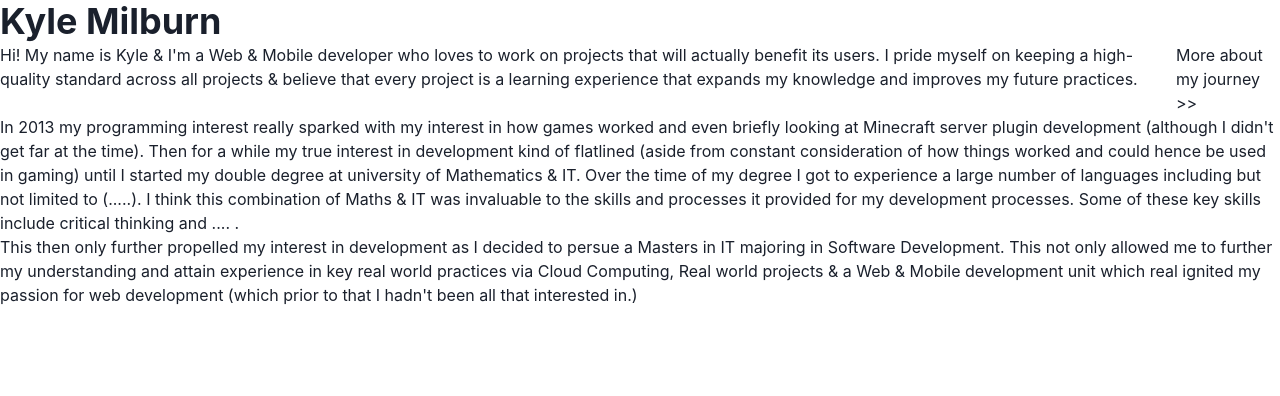
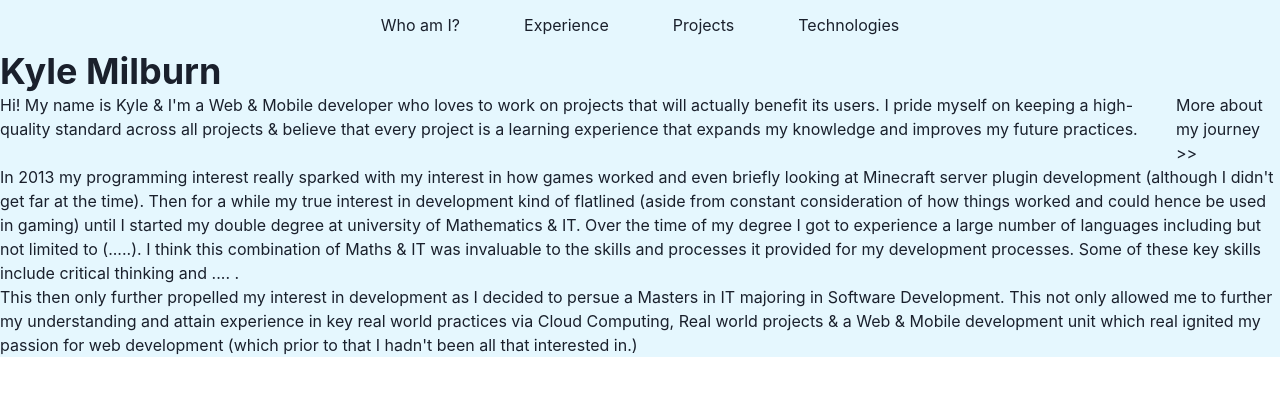
Before and after one commit to Kyle67/portfolio, a Next.js app: page / in a window 1280 px wide. Shown: the top 396 px of the page. Built offline with nearby package versions, Linux system fonts and the light colour scheme.

Commit message:
feat: :sparkles: NavBar setup

```diff
--- /dev/null
+++ b/components/home/NavBar.tsx
@@ -0,0 +1,22 @@
+import { Flex, chakra } from "@chakra-ui/react";
+import Link from "next/link";
+
+const NavBar = () => (
+  <NavBarContainer>
+    <Link href="#">Who am I?</Link>
+    <Link href="#">Experience</Link>
+    <Link href="#">Projects</Link>
+    <Link href="#">Technologies</Link>
+  </NavBarContainer>
+);
+
+export default NavBar;
+
+const NavBarContainer = chakra(Flex, {
+  baseStyle: {
+    justifyContent: "center",
+    gap: { base: "20px", md: "5%" },
+    h: "50px",
+    alignItems: "center",
+  },
+});
--- a/pages/index.tsx
+++ b/pages/index.tsx
@@ -1,3 +1,4 @@
+import NavBar from "@/components/home/NavBar";
 import { Flex, Heading, Text, chakra } from "@chakra-ui/react";
 import Head from "next/head";
 
@@ -11,6 +12,7 @@ export default function Home() {
         <link rel="icon" href="/websiteIcon.png" />
       </Head>
       <MainContainer>
+        <NavBar />
         <Heading>Kyle Milburn</Heading>
         <Flex>
           <Text>
@@ -57,5 +59,6 @@ export default function Home() {
 const MainContainer = chakra(Flex, {
   baseStyle: {
     flexDirection: "column",
+    backgroundColor: "#77d3f730",
   },
 });
```
